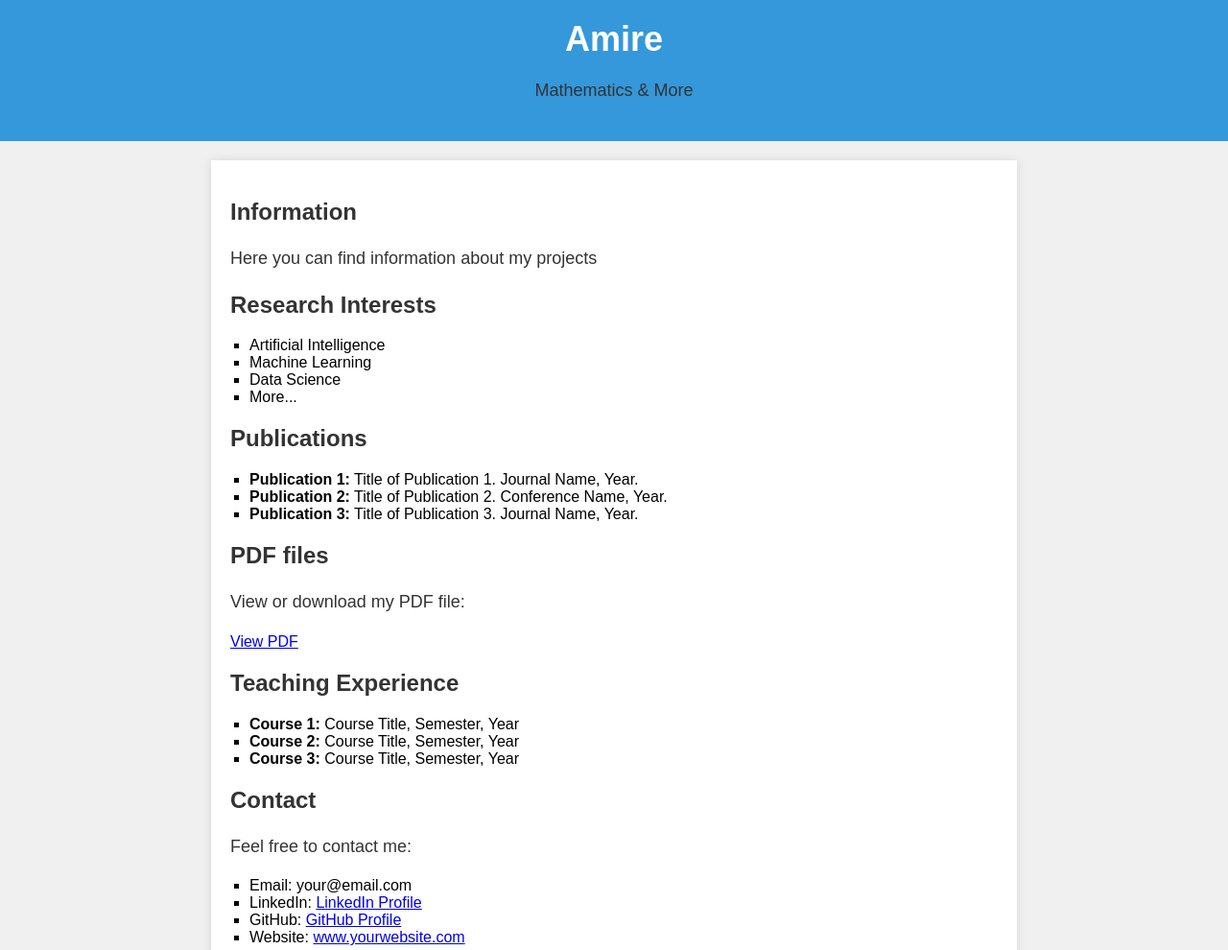
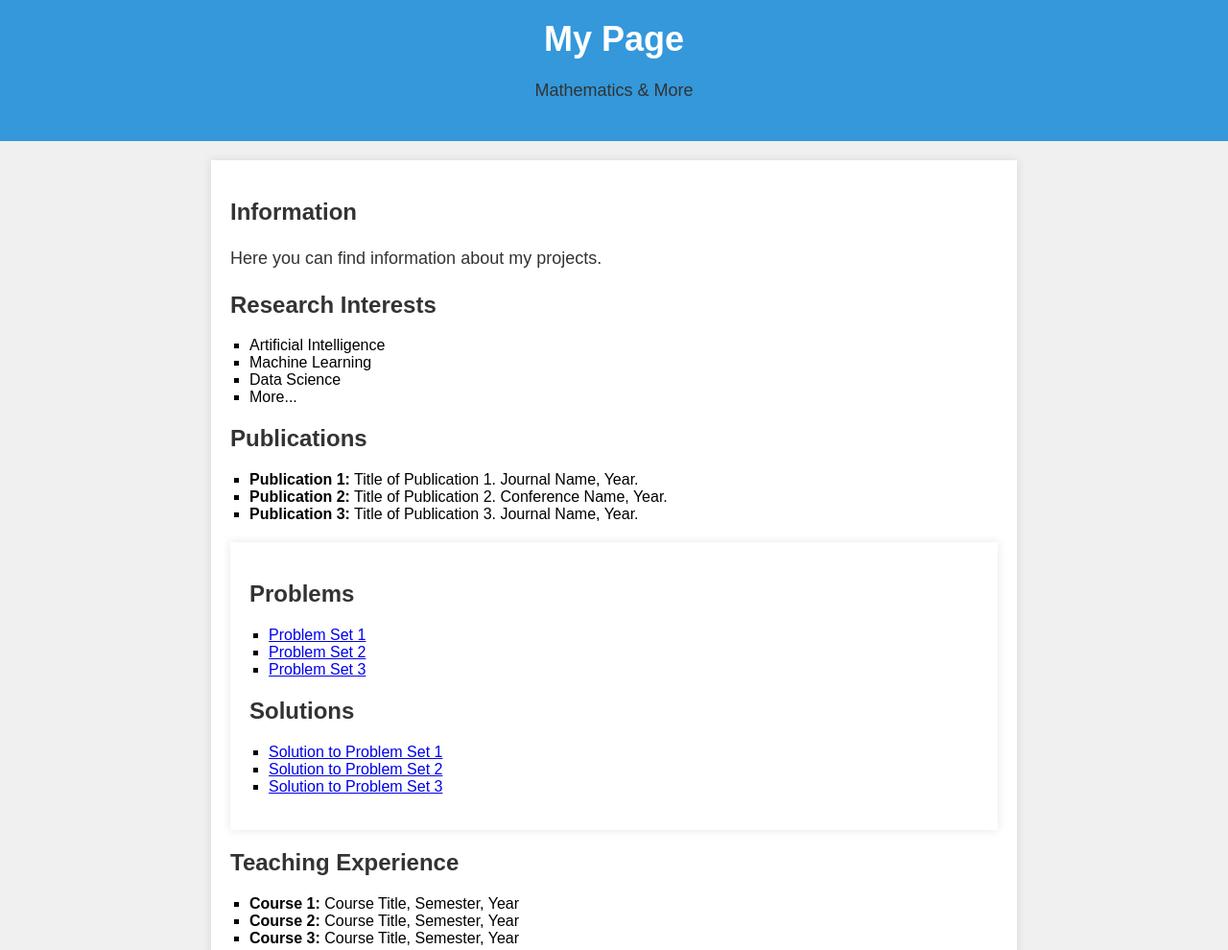
Before and after one commit to bamire/bamire.github.io, a plain HTML site: page index.html in a window 1280 px wide. Shown: the top 990 px of the page at 96% size. Drawn offline with Linux system fonts and the light colour scheme.

Commit message:
Update index.html

```diff
--- a/index.html
+++ b/index.html
@@ -3,7 +3,7 @@
 <head>
     <meta charset="UTF-8">
     <meta name="viewport" content="width=device-width, initial-scale=1.0">
-    <title> Amire </title>
+    <title>My Page</title>
     <style>
         body {
             background-color: #f0f0f0;
@@ -67,14 +67,14 @@
 </head>
 <body>
     <header>
-        <h1>Amire</h1>
+        <h1>My Page</h1>
         <p>Mathematics & More</p>
     </header>
 
     <div class="container">
         <section class="academic-info">
-            <h2> Information</h2>
-            <p> Here you can find information about my projects </p>
+            <h2>Information</h2>
+            <p>Here you can find information about my projects.</p>
         </section>
 
         <section class="research-interests">
@@ -102,11 +102,26 @@
             </ul>
         </section>
 
-        <section>
-            <h2>PDF files</h2>
-            <p>View or download my PDF file:</p>
-            <a href="majority_grouping.pdf" target="_blank">View PDF</a>
-        </section>
+        <!-- Problems and Solutions Sections -->
+        <div class="container">
+            <section>
+                <h2>Problems</h2>
+                <ul class="links">
+                    <li><a href="problem_set1.pdf" target="_blank">Problem Set 1</a></li>
+                    <li><a href="problem_set2.pdf" target="_blank">Problem Set 2</a></li>
+                    <li><a href="problem_set3.pdf" target="_blank">Problem Set 3</a></li>
+                </ul>
+            </section>
+            <section>
+                <h2>Solutions</h2>
+                <ul class="links">
+                    <li><a href="solution_set1.pdf" target="_blank">Solution to Problem Set 1</a></li>
+                    <li><a href="solution_set2.pdf" target="_blank">Solution to Problem Set 2</a></li>
+                    <li><a href="solution_set3.pdf" target="_blank">Solution to Problem Set 3</a></li>
+                </ul>
+            </section>
+        </div>
+        <!-- End of Problems and Solutions Sections -->
 
         <section class="teaching">
             <h2>Teaching Experience</h2>
```
